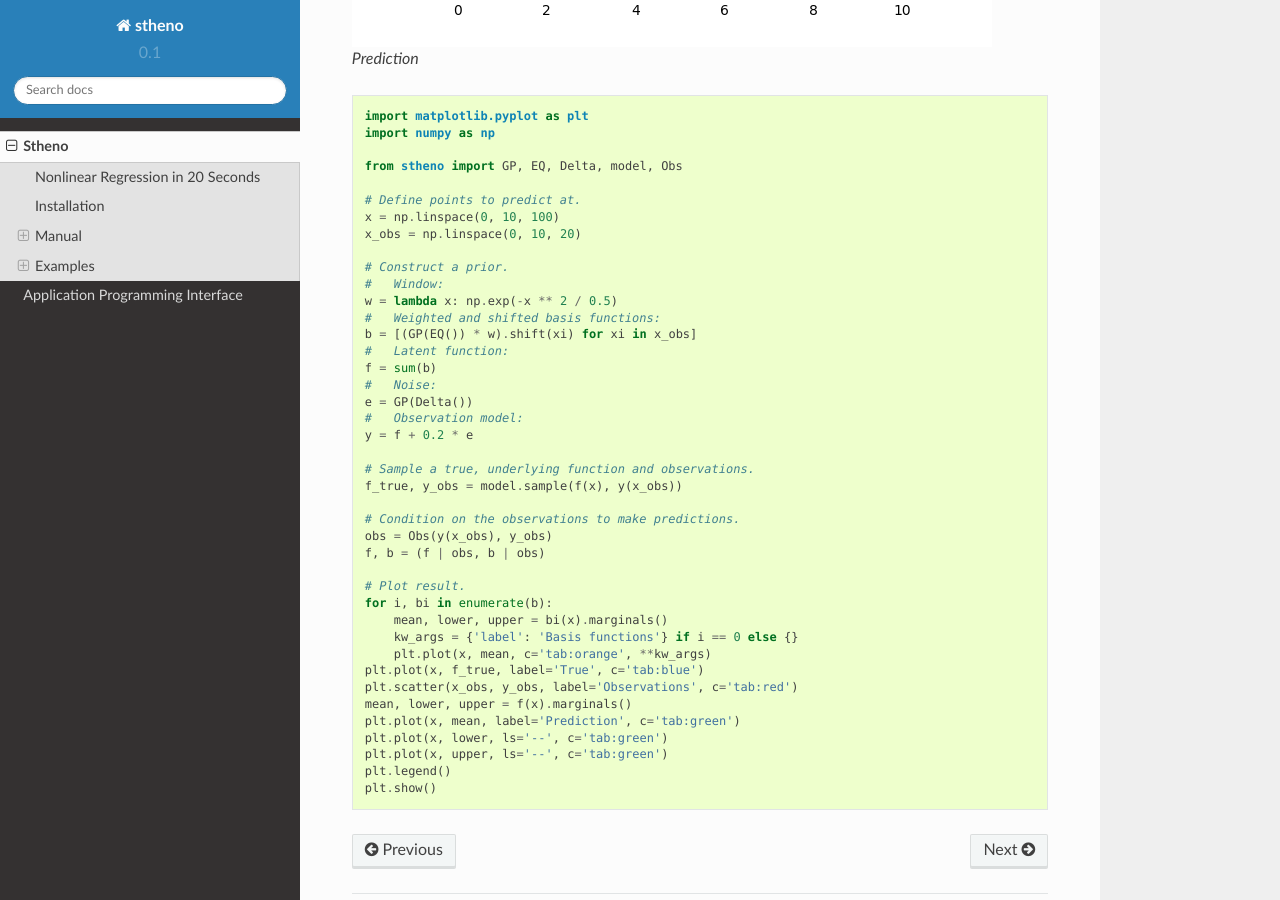
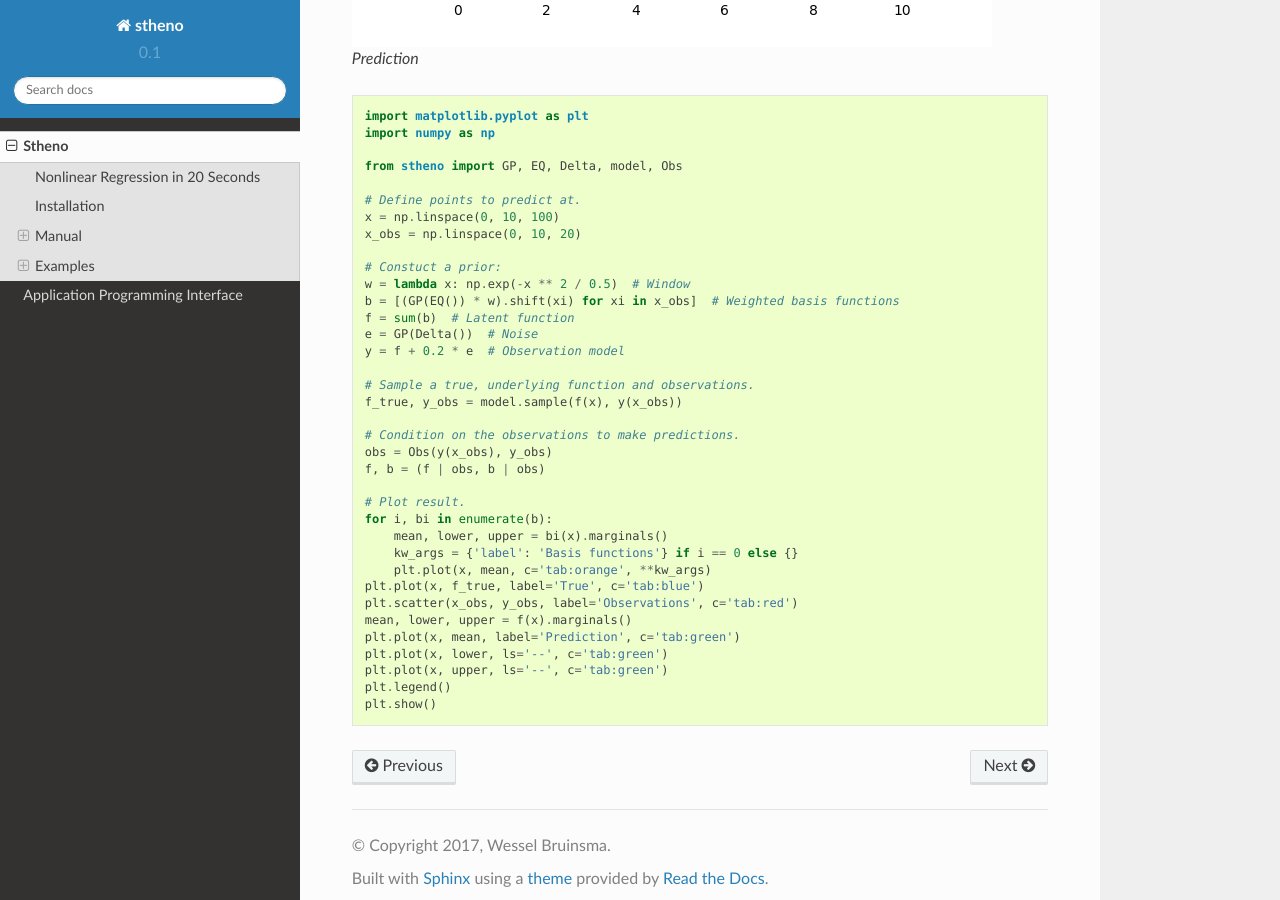
Before and after one commit to wesselb/stheno, a Sphinx documentation site: the page built from doc/readme.rst, in a window 1280 px wide and 900 px high, scrolled down 32758 px. Built offline with Sphinx 7.4.7 and the Read the Docs theme 2.0.0, drawn with Linux system fonts in a browser that asks for light colours.

```diff
--- a/doc/readme.rst
+++ b/doc/readme.rst
@@ -1657,17 +1657,12 @@ Smoothing with Nonparametric Basis Functions
     x = np.linspace(0, 10, 100)
     x_obs = np.linspace(0, 10, 20)
 
-    # Construct a prior.
-    #   Window:
-    w = lambda x: np.exp(-x ** 2 / 0.5)
-    #   Weighted and shifted basis functions:
-    b = [(GP(EQ()) * w).shift(xi) for xi in x_obs]
-    #   Latent function:
-    f = sum(b)
-    #   Noise:
-    e = GP(Delta())
-    #   Observation model:
-    y = f + 0.2 * e
+    # Constuct a prior:
+    w = lambda x: np.exp(-x ** 2 / 0.5)  # Window
+    b = [(GP(EQ()) * w).shift(xi) for xi in x_obs]  # Weighted basis functions
+    f = sum(b)  # Latent function
+    e = GP(Delta())  # Noise
+    y = f + 0.2 * e  # Observation model
 
     # Sample a true, underlying function and observations.
     f_true, y_obs = model.sample(f(x), y(x_obs))
```
Also changed, not shown: README.md (+6 -11 lines), doc/source/stheno.numpy.rst (added, +7 -0 lines), readme_example11_nonparametric_basis.py (+6 -11 lines).
